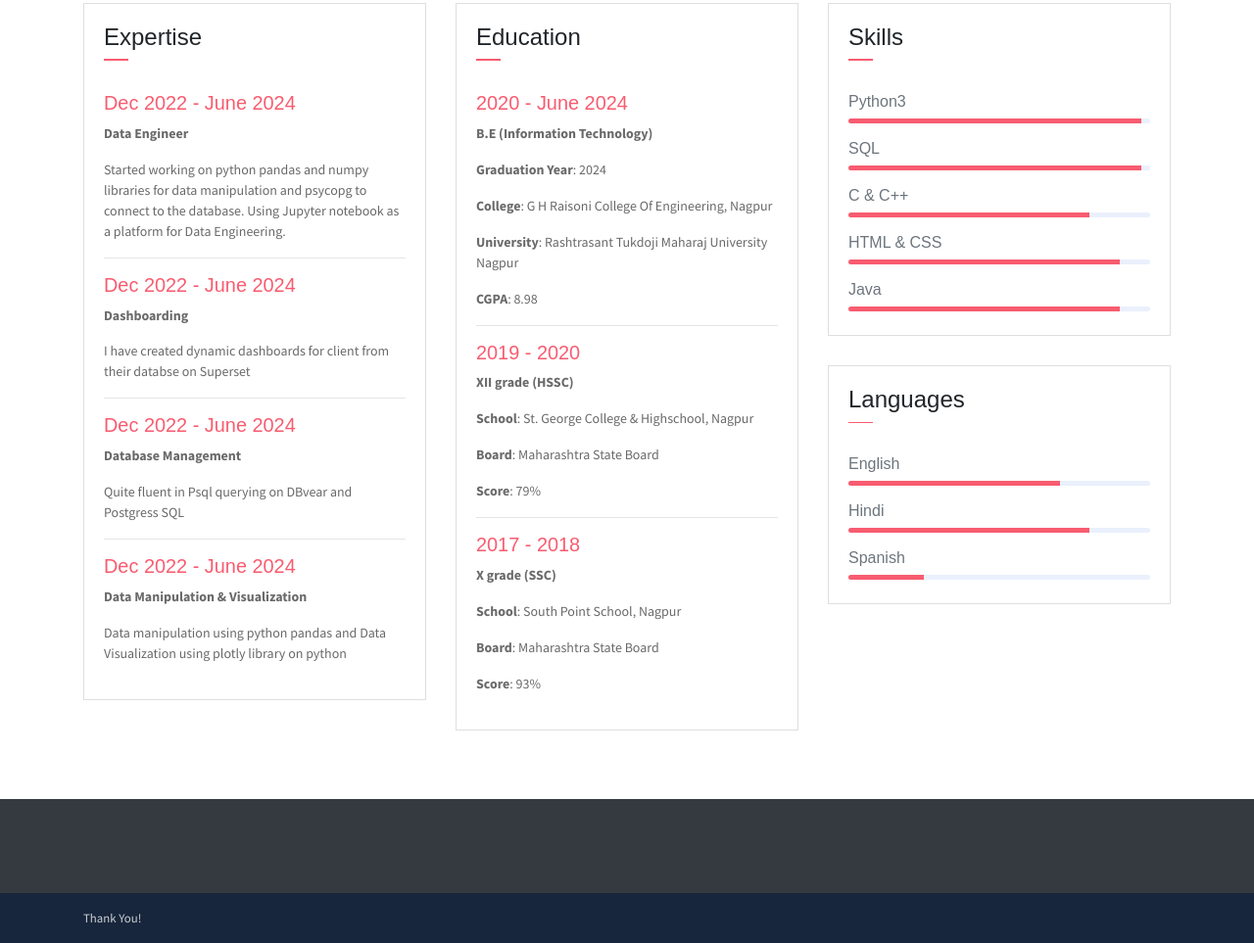
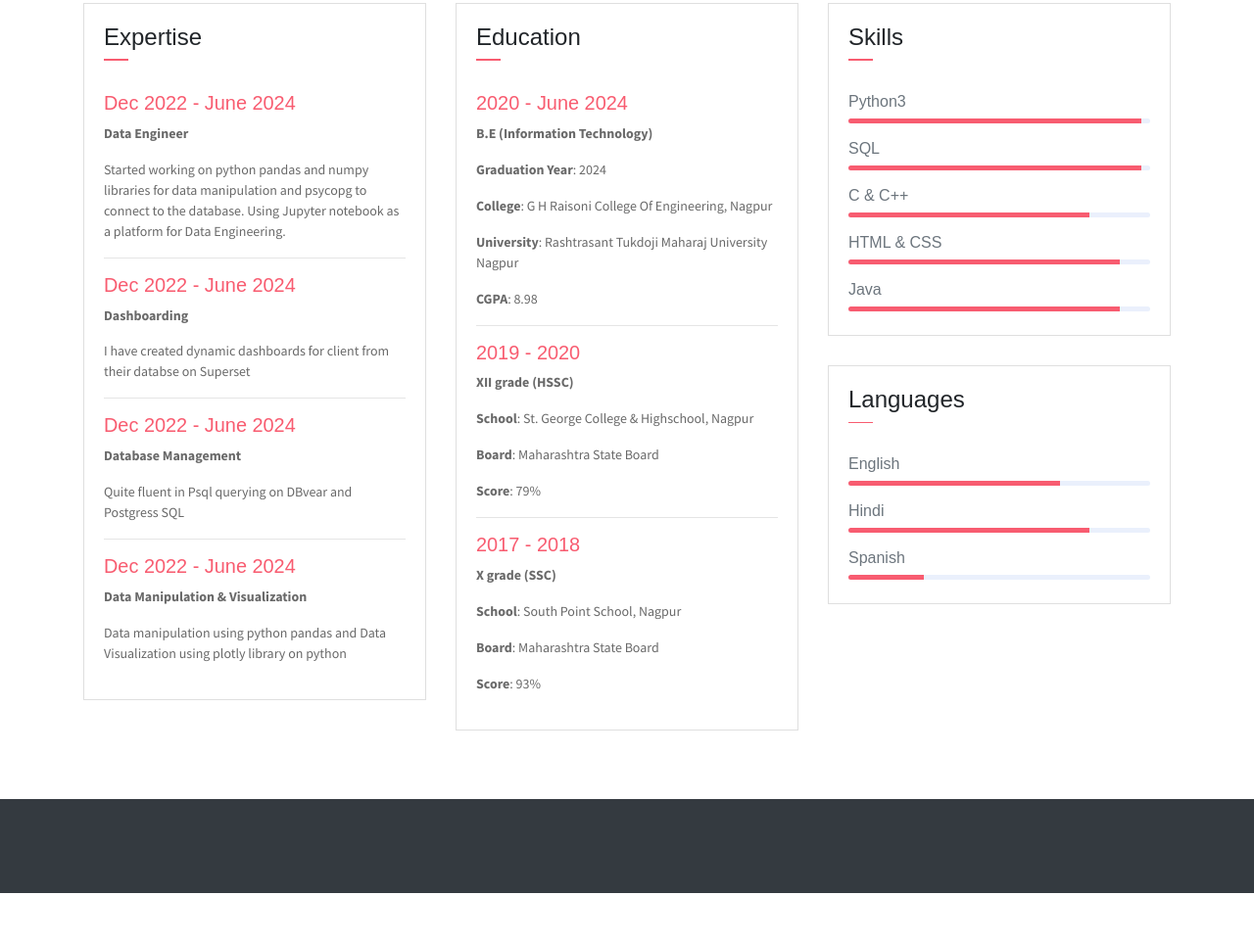
Before and after one commit to swayam-suradkar/myprotfolio1, a website: page index.html in a window 1280 px wide. Shown: the part 1429-2392 px from the top of the page at 98% size. After the commit the page ends 2341 px from the top, so only its background shows below. Drawn offline with Linux system fonts and the light colour scheme; some packages are replaced by stand-ins of ours.

Commit message:
Update index.html

```diff
--- a/index.html
+++ b/index.html
@@ -17,7 +17,7 @@
                 <h4 class="header-subtitle" >Hello, I am</h4>
                 <h1 class="header-title">Swayam</h1>
                 <h6 class="header-mono" >Student | Developer</h6>
-                <button class="btn btn-primary btn-rounded"><i class="ti-printer pr-2"></i><a href = "https://drive.google.com/file/d/1yRi5814RFRryjDtZnN-YxuqzZ3XgSeHn/view?usp=sharing">Resume</a></button>
+                <button class="btn btn-primary btn-rounded"><i class="ti-printer pr-2"></i><a href = "https://drive.google.com/file/d/1yRi5814RFRryjDtZnN-YxuqzZ3XgSeHn/view?usp=sharing"> </a>Resume </button>
             </div>
         </div>
     </header>
@@ -230,14 +230,6 @@
 
     </section>
 
-    <footer class="footer py-3">
-        <div class="container">
-            <p class="small mb-0 text-light">
-                Thank You!
-            </p>
-        </div>
-    </footer>
-
 	<!-- core  -->
     <script src="public_html/assets/vendors/jquery/jquery-3.4.1.js"></script>
     <script src="public_html/assets/vendors/bootstrap/bootstrap.bundle.js"></script>
```
